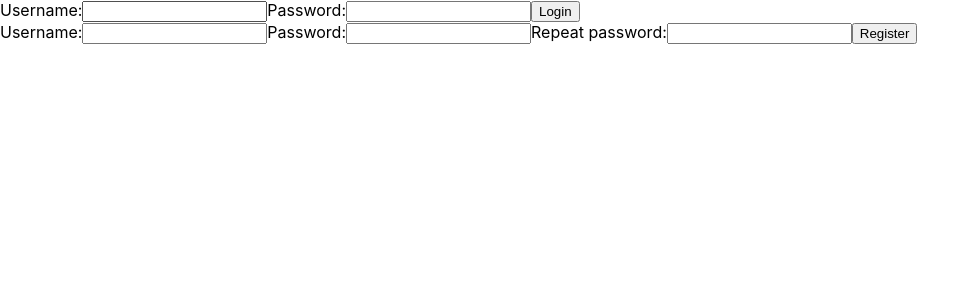
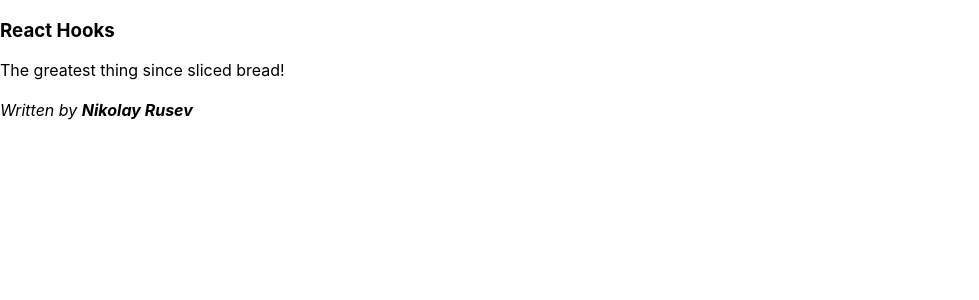
Before and after one commit to nikolay-rusev/react-hooks-packt, a React (Create React App) app in the folder chapter3_1/: page / in a window 1280 px wide. Shown: the top 300 px of the page, without its empty margins (0-979 px from the left). Built offline with nearby package versions, Linux system fonts and the light colour scheme.

Commit message:
add Post component

```diff
--- a/chapter3_1/src/App.js
+++ b/chapter3_1/src/App.js
@@ -1,6 +1,6 @@
 import React from "react";
-import UserBar from "./user/UserBar";
+import Post from "./post/Post";
 
 export default function App() {
-  return <UserBar />
+  return <Post title="React Hooks" content="The greatest thing since sliced bread!" author="Nikolay Rusev" />
 }
--- /dev/null
+++ b/chapter3_1/src/post/Post.js
@@ -0,0 +1,21 @@
+import React from "react"
+import PropTypes from "prop-types"
+
+function Post({ title, content, author }) {
+    return (
+        <div>
+            <h3>{title}</h3>
+            <div>{content}</div>
+            <br />
+            <i>Written by <b>{author}</b></i>
+        </div>
+    )
+}
+
+Post.propTypes = {
+    title: PropTypes.string,
+    content: PropTypes.string,
+    author: PropTypes.string
+}
+
+export default Post
--- a/chapter3_1/src/user/UserBar.js
+++ b/chapter3_1/src/user/UserBar.js
@@ -4,7 +4,7 @@
 import Register from "./Register";
 
 export default function UserBar() {
-    const user = ''
+    const user = 'Nikolay Rusev'
     if (user) {
         return (<Logout user={user} />)
     } else {
```
